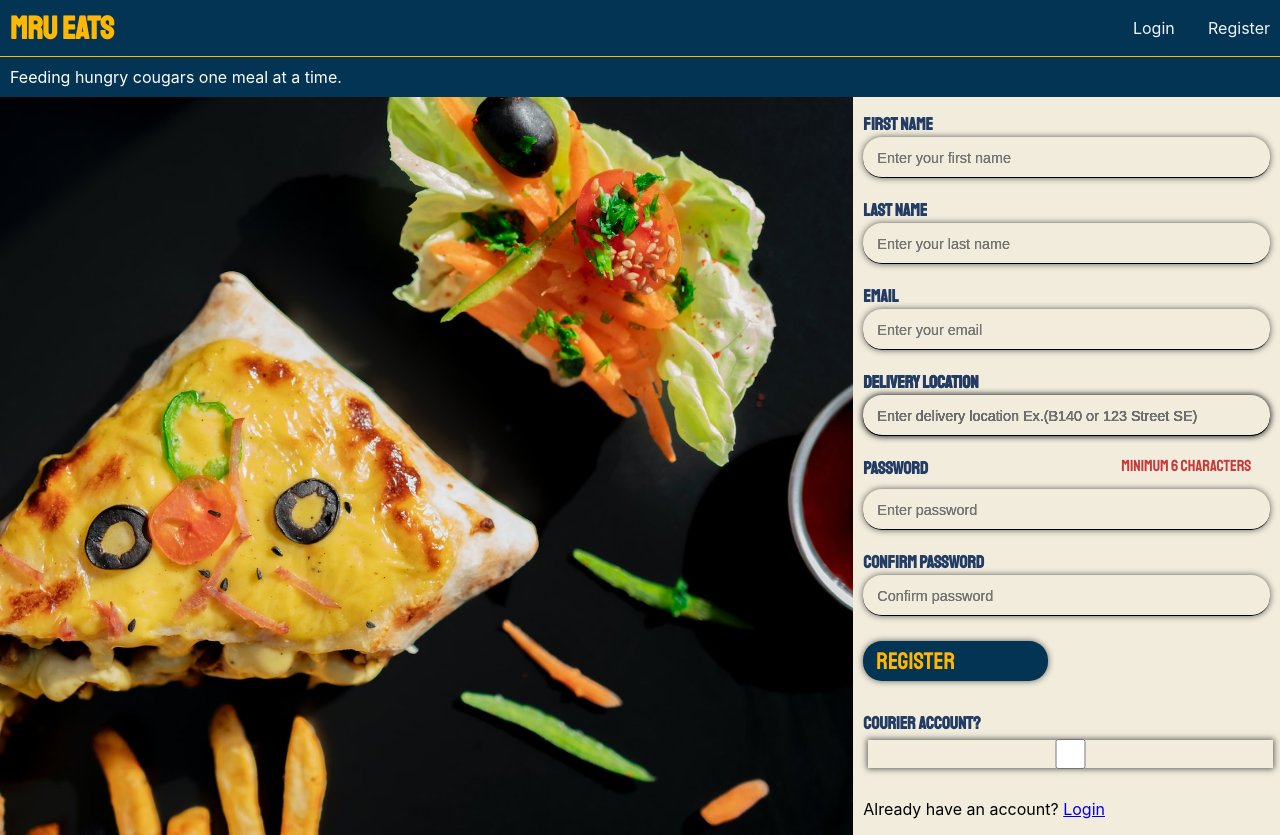
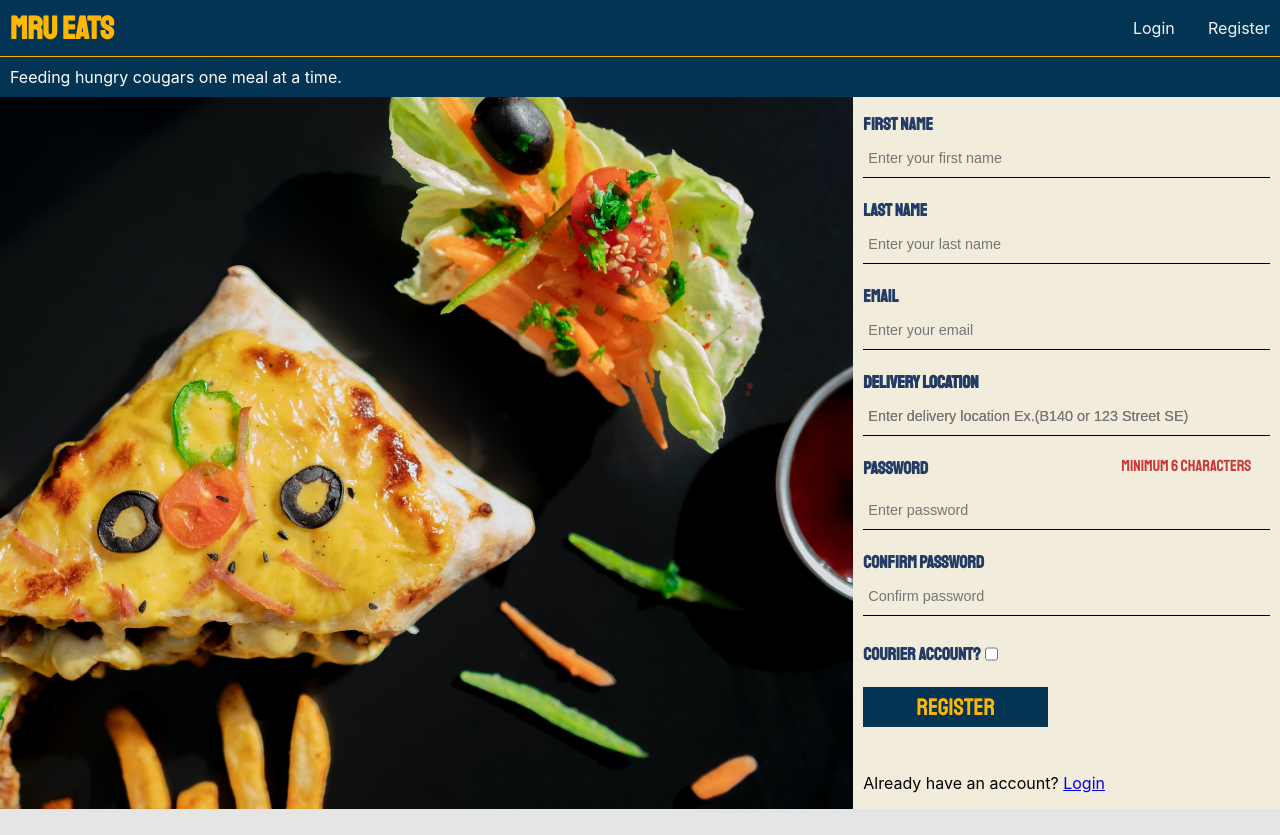
Before and after one commit to SidhantKaushik/MRUEats, a React (Create React App) app in the folder frontend/: page /register in a window 1280 px wide. After the commit the page ends 809 px from the top, so only its background shows below. Built offline with nearby package versions, Linux system fonts and the light colour scheme; no server answers; a web font is replaced by a local one.

Commit message:
Fixed styling issue from last push

```diff
--- a/frontend/src/pages/Register.js
+++ b/frontend/src/pages/Register.js
@@ -135,7 +135,7 @@ function Register() {
                         <label for="courierLabe">Courier account?</label><br/>
                         <input type="checkbox" id="courierBox" name="isCourier" checked={checked} onChange={(e) => setChecked(e.target.checked)}/>
                     </div>
-                    <p>Already have an account? <Link to='/login'>Login</Link></p>
+                    <p id="Login">Already have an account? <Link to='/login'>Login</Link></p>
                     <div className='submitbtn'>
                         <input id="register-button" type="submit" value="Register" />
                     </div>
--- a/frontend/src/styles/Account.css
+++ b/frontend/src/styles/Account.css
@@ -4,7 +4,7 @@
 
 }
 
-.profileSide{
+.AccountPage .profileSide{
     display: flex;
     flex-direction: column;
     flex: 1;
@@ -17,11 +17,11 @@
     margin-bottom: 2em;
 }
 
-.wrapper{
+.AccountPage .wrapper{
     outline: 1px solid #cccccc;
 }
 
-.ProfileInformation{
+.AccountPage .ProfileInformation{
 
     background-color: white;
     margin: 1em;
@@ -31,14 +31,14 @@
 
 }
 
-.profileToolBar{
+.AccountPage .profileToolBar{
     display: flex;
     flex-direction: row;
     width: 100%;
     outline: 1px solid #cccccc;
 }
 
-.leftSideBar{
+.AccountPage .leftSideBar{
     display: flex;
     flex: 1;
     justify-content: left;
@@ -46,38 +46,38 @@
     padding-left: 3em;
 }
 
-.editIconWrapper{
+.AccountPage .editIconWrapper{
     display: flex;
     justify-content: right;
     padding-right: 2em;
     padding-bottom: 0;
 }
 
-.editIcon{
+.AccountPage .editIcon{
     width: 22px;
     height: auto;
 }
 
 
-.leftSideBar > .profileTitle{
+.AccountPage .leftSideBar > .profileTitle{
     justify-content: center;
     align-items: center;
 
     flex: 1;
 }
 
-.leftSideBar > .editIcon{
+.AccountPage .leftSideBar > .editIcon{
     justify-content: center;
     align-items: center;
     flex: 1;
 }
 
-.leftSideBar > .editIcon > img{
+.AccountPage .leftSideBar > .editIcon > img{
     width: 100%;
     height: 100%;
 }
 
-.rightSideBar{
+.AccountPage .rightSideBar{
     display: flex;
     flex: 1;
     justify-content: right;
@@ -88,12 +88,12 @@
 
 
 
-.standardLayout{
+.AccountPage .standardLayout{
 
     padding: 1em;
 }
 
-.standardLayout > h3{
+.AccountPage .standardLayout > h3{
     display: block;
     font-size: 1.17em;
     margin-left: .25em;
@@ -102,7 +102,7 @@
     font-weight: bold;
 }
 
-input {
+.AccountPage input {
     border-color:#cccccc;
     padding: 1px;
     font-size:19px;
@@ -117,10 +117,10 @@ input {
     box-shadow: 0px 0px 6px 0px rgba(42,42,42,.75);
 }
 
-input:focus { outline:none; }
+.AccountPage input:focus { outline:none; }
 
 
-.leftSidebar{
+.AccountPage .leftSidebar{
     background-color: white;
     margin: 1em;
     padding: 0.25em;
@@ -131,7 +131,7 @@ input:focus { outline:none; }
     cursor:pointer;
 }
 
-.Collapsible{
+.AccountPage .Collapsible{
     background-color: #d9d9d9;
     margin: 1em;
     padding: 0.25em;
@@ -142,7 +142,7 @@ input:focus { outline:none; }
     cursor:pointer;
 }
 
-.reqInfo{
+.AccountPage .reqInfo{
     background-color: #d9d9d9;
     margin: 1em;
     padding: 0.1em;
@@ -151,33 +151,33 @@ input:focus { outline:none; }
 }
 
 
-.reqInfoWrapper{
+.AccountPage .reqInfoWrapper{
     display:flex;
     flex-wrap: wrap;
     border-top: solid 1px black;
 }
 
-.firstName{
+.AccountPage .firstName{
     flex: 1;
     width: fit-content;
 }
 
-.lastName{
+.AccountPage .lastName{
     flex: 1;
     width: fit-content;
 }
 
-.emailDiv{
+.AccountPage .emailDiv{
     flex: 1;
     width: fit-content;
 }
 
-.deliveryLocation{
+.AccountPage .deliveryLocation{
     flex: 1;
     width: fit-content;
 }
 
-.addInfo{
+.AccountPage .addInfo{
     background-color: #d9d9d9;
     margin: 1em;
     padding: 0.1em;
@@ -189,40 +189,40 @@ input:focus { outline:none; }
 
 }
 
-.addInfoWrapper{
+.AccountPage .addInfoWrapper{
     flex-wrap: wrap;
     border-top: solid 1px black;
 
 }
 
-.countryPhone{
+.AccountPage .countryPhone{
     display: flex;
 
 }
 
-.countryCode{
+.AccountPage .countryCode{
     flex: 1;
     justify-items: center;
     align-items: center;
     max-width: fit-content;
 }
 
-.countryCode > .standardLayout{
+.AccountPage .countryCode > .standardLayout{
     width: fit-content;
     height: auto;
 }
 
-.countryCode > h4{
+.AccountPage .countryCode > h4{
     margin-bottom: .5em;
 }
 
-.phoneNumber{
+.AccountPage .phoneNumber{
     flex: 1;
     width: fit-content;
 
 }
 
-.billInfo{
+.AccountPage .billInfo{
     background-color: #d9d9d9;
     margin: 1em;
     padding: 0.1em;
@@ -234,41 +234,41 @@ input:focus { outline:none; }
 
 }
 
-.billInfoWrapper{
+.AccountPage .billInfoWrapper{
     display:flex;
     flex-wrap: wrap;
     border-top: solid 1px black;
 
 }
 
-.streetAddress{
+.AccountPage .streetAddress{
     flex: 1;
 }
 
-.city{
+.AccountPage .city{
     flex: 1;
 
 
 }
 
-.province{
+.AccountPage .province{
     flex: 1;
 
 
 }
 
-.postal{
+.AccountPage .postal{
     flex: 1;
 
 }
 
-.country{
+.AccountPage .country{
     flex: 1;
 
 }
 
 
-#myButton {
+.AccountPage #myButton {
 	box-shadow: 0px 0px 0px 2px #ffb803;
 	background:linear-gradient(to bottom, #a87f2d 5%, #ffb803 100%);
 	background-color:#a87f2d;
@@ -284,11 +284,11 @@ input:focus { outline:none; }
 	text-shadow:0px 1px 0px #fadd9b;
 
 }
-#myButton:hover {
+.AccountPage #myButton:hover {
 	background:linear-gradient(to bottom, #ffb803 5%, #a87f2d 100%);
 	background-color:#ffb803;
 }
-#myButton:active {
+.AccountPage #myButton:active {
 	position:relative;
 	top:1px;
 }
--- a/frontend/src/styles/Register.css
+++ b/frontend/src/styles/Register.css
@@ -20,6 +20,20 @@
     font-size: .8em;
     padding-left:5px;
 }
+.RegisterPage .courier{
+    grid-area: courier;
+    display:flex;
+    align-items: center;
+}
+.RegisterPage .courier input[type="checkbox"]{
+    width: initial;
+}
+.RegisterPage .courier label{
+    margin: 0;
+}
+.RegisterPage #Login{
+    grid-area: alreadyAccount;
+}
 .RegisterPage .left{
     width: 100%;
     height: 100%;
@@ -33,13 +47,15 @@ height: 100%;
 .RegisterPage form {
     display: grid;
     grid-template-areas:
-        "fName"
-        "lName"
-        "email"
-        "dLocation"
-        "password"
-        "confirm"
-        "submit";
+        "fName fName"
+        "lName lName"
+        "email email"
+        "dLocation dLocation"
+        "password password"
+        "confirm confirm"
+        "courier courier"
+        "submit submit"
+        "alreadyAccount alreadyAccount";
     column-gap: 15px;
     row-gap: 10px;
     padding: 0 10px 0 10px;
```
